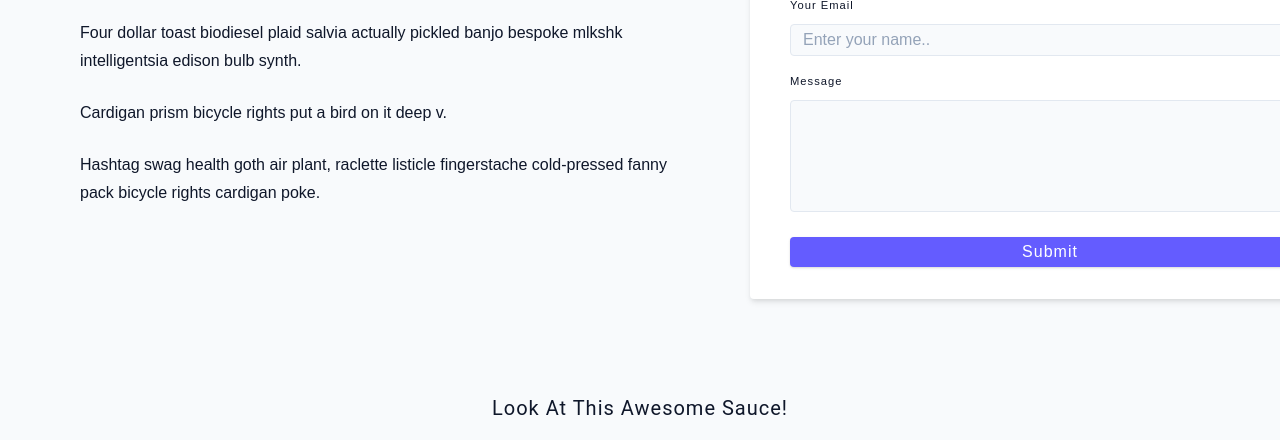
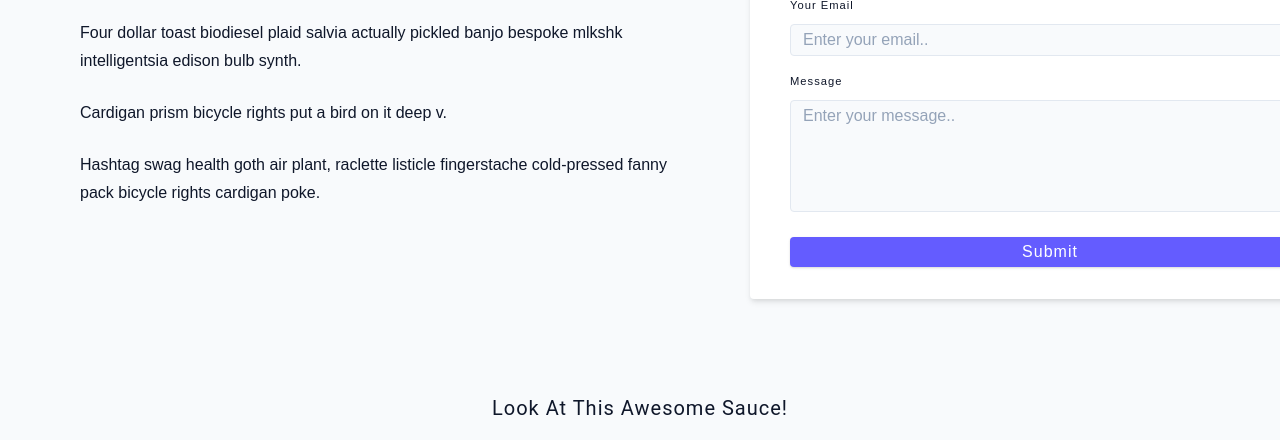
Before and after one commit to SulimAnxO1/MultiPage-Recipes-Website, a plain HTML site: page html/contact.html in a window 1280 px wide. Shown: the part 288-728 px from the top of the page. Drawn offline with Linux system fonts and the light colour scheme.

Commit message:
fix: typo

```diff
--- a/html/contact.html
+++ b/html/contact.html
@@ -81,7 +81,7 @@
                 name="email"
                 id="email"
                 class="form-input"
-                placeholder="Enter your name.." />
+                placeholder="Enter your email.." />
             </div>
             <div class="form-row">
               <label html="message" class="form-label">message</label>
@@ -89,8 +89,7 @@
                 name="message"
                 id="message"
                 class="form-textarea"
-                placeholder="Enter your name..">
-              </textarea>
+                placeholder="Enter your message.."></textarea>
             </div>
             <button type="submit" class="btn btn-block">submit</button>
           </form>
```
